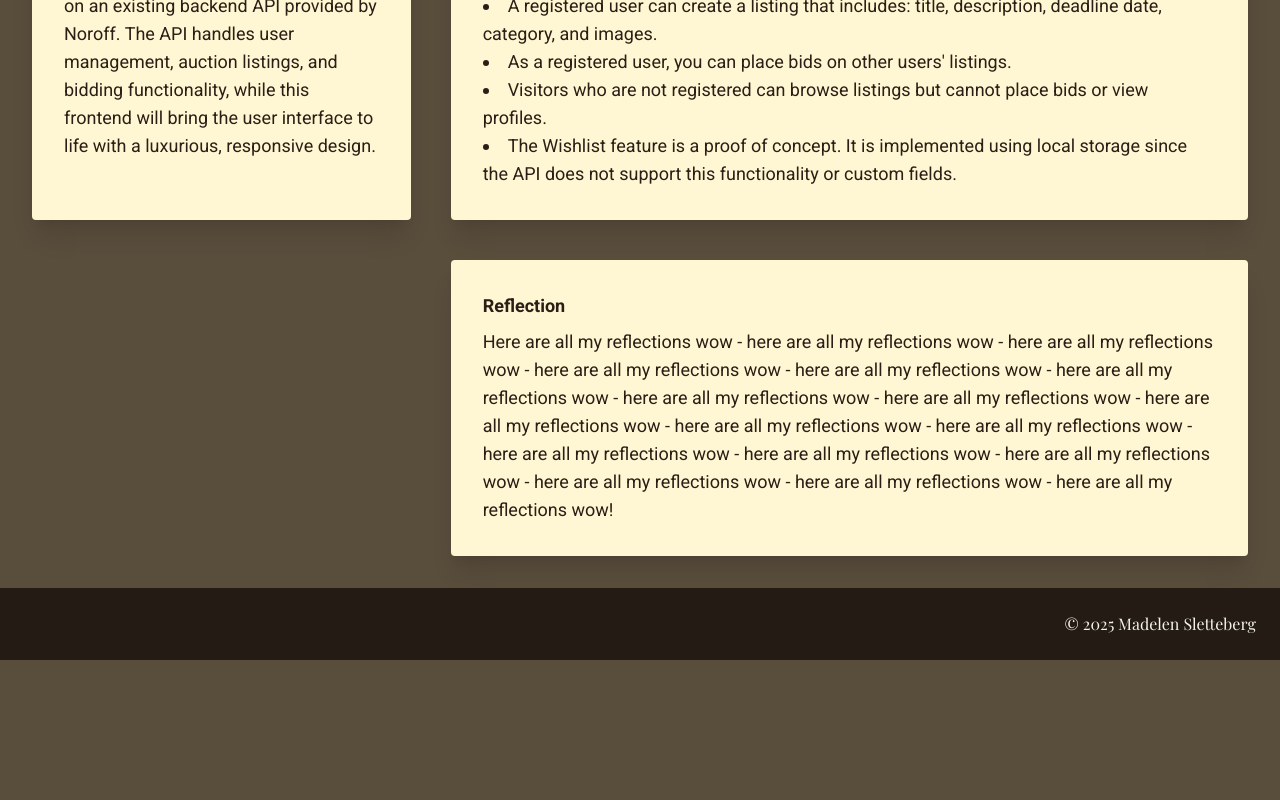
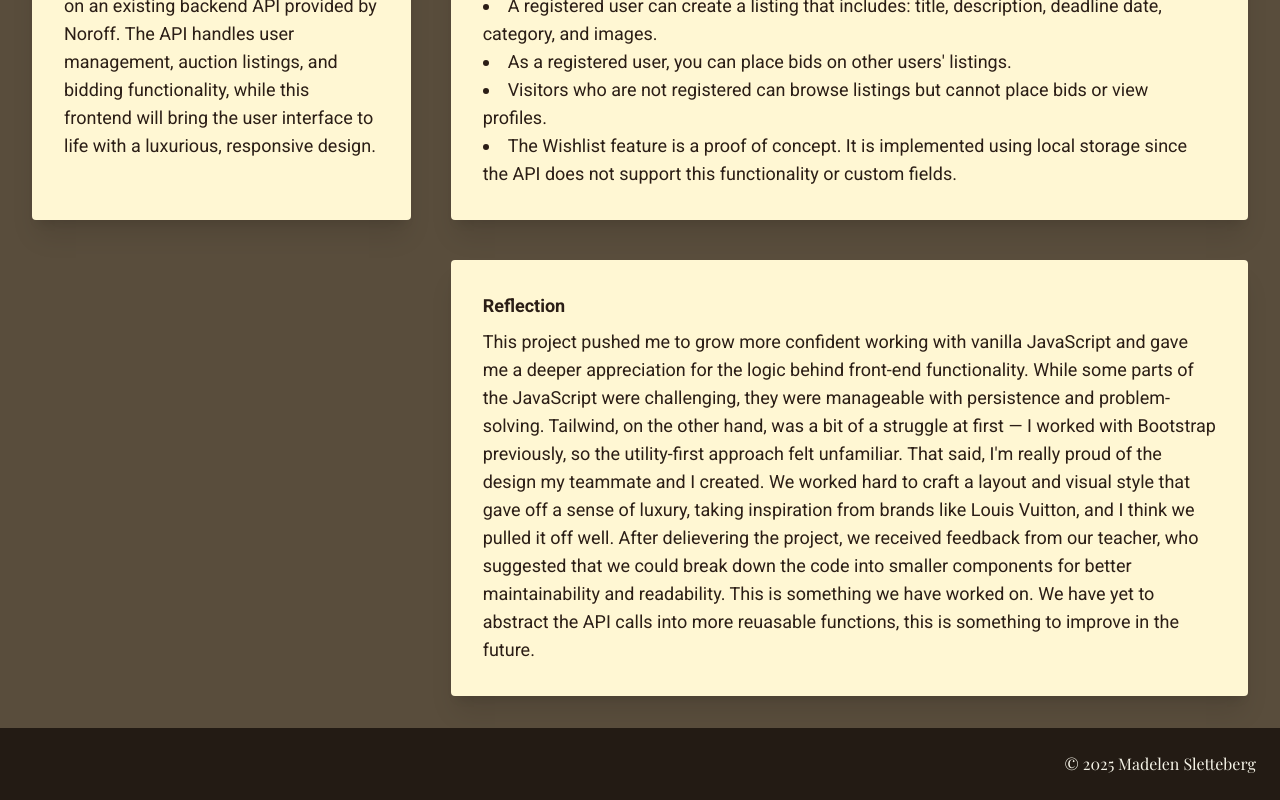
Before and after one commit to maddipaddi/maddipaddi, a React (Vite) app: page /projects/auctionhouse in a window 1280 px wide. Shown: the part 942-1742 px from the top of the page. Before the commit the page ends 1602 px from the top, so only its background shows below. Built offline with nearby package versions, Linux system fonts and the light colour scheme; a web font is replaced by a local one.

Commit message:
feat: add reflections to project data

```diff
--- a/src/data/projects.mjs
+++ b/src/data/projects.mjs
@@ -26,7 +26,7 @@ export const projects = [
     ],
     techStack: ["React", "Tailwind", "Vite"],
     reflection:
-      "Here are all my reflections wow - here are all my reflections wow - here are all my reflections wow - here are all my reflections wow - here are all my reflections wow - here are all my reflections wow - here are all my reflections wow - here are all my reflections wow - here are all my reflections wow - here are all my reflections wow - here are all my reflections wow - here are all my reflections wow - here are all my reflections wow - here are all my reflections wow - here are all my reflections wow - here are all my reflections wow - here are all my reflections wow!",
+      "Clickety Cart was my first experience working with React, which made it both exciting and challenging. Jumping into a new framework came with a learning curve, but it also gave me a chance to start building an understanding of how component-based architecture and state management work. The teacher feedback was positive, and the only area highlighted for improvement was using TypeScript instead of JavaScript. We couldn't learn and implement that in the timeframe we had, but we found other areas to improve such as accessibility and adding JSDocs.",
     repo: "https://github.com/maddipaddi/frameworks-CA",
     live: "https://clicketycart.netlify.app",
   },
@@ -52,7 +52,7 @@ export const projects = [
     ],
     techStack: ["Vanilla JS", "Tailwind", "Vite"],
     reflection:
-      "Here are all my reflections wow - here are all my reflections wow - here are all my reflections wow - here are all my reflections wow - here are all my reflections wow - here are all my reflections wow - here are all my reflections wow - here are all my reflections wow - here are all my reflections wow - here are all my reflections wow - here are all my reflections wow - here are all my reflections wow - here are all my reflections wow - here are all my reflections wow - here are all my reflections wow - here are all my reflections wow - here are all my reflections wow!",
+      "This project pushed me to grow more confident working with vanilla JavaScript and gave me a deeper appreciation for the logic behind front-end functionality. While some parts of the JavaScript were challenging, they were manageable with persistence and problem-solving. Tailwind, on the other hand, was a bit of a struggle at first — I worked with Bootstrap previously, so the utility-first approach felt unfamiliar. That said, I'm really proud of the design my teammate and I created. We worked hard to craft a layout and visual style that gave off a sense of luxury, taking inspiration from brands like Louis Vuitton, and I think we pulled it off well. After delievering the project, we received feedback from our teacher, who suggested that we could break down the code into smaller components for better maintainability and readability. This is something we have worked on. We have yet to abstract the API calls into more reuasable functions, this is something to improve in the future.",
     repo: "https://github.com/maddipaddi/FED2-semester-project-2",
     live: "https://luxauctionhouse.netlify.app",
   },
@@ -77,7 +77,7 @@ export const projects = [
     ],
     techStack: ["React", "Tailwind", "Vite"],
     reflection:
-      "Here are all my reflections wow - here are all my reflections wow - here are all my reflections wow - here are all my reflections wow - here are all my reflections wow - here are all my reflections wow - here are all my reflections wow - here are all my reflections wow - here are all my reflections wow - here are all my reflections wow - here are all my reflections wow - here are all my reflections wow - here are all my reflections wow - here are all my reflections wow - here are all my reflections wow - here are all my reflections wow - here are all my reflections wow!",
+      "This project was a great opportunity to deepen my understanding of React and get much more comfortable using Tailwind for styling. Working on a full-featured application like this gave me hands-on experience with state management, dynamic components, and building responsive layouts. While it was sometimes a challenge to learn React while building the project at the same time, the process helped reinforce core concepts through practical use. Looking back, I'm happy with how much I was able to implement, and I've come away with stronger technical skills and more confidence in tackling larger front-end projects.",
     repo: "https://github.com/maddipaddi/Fireside-Holidaze",
     live: "https://fireside-holidaze.netlify.app",
   },
```
